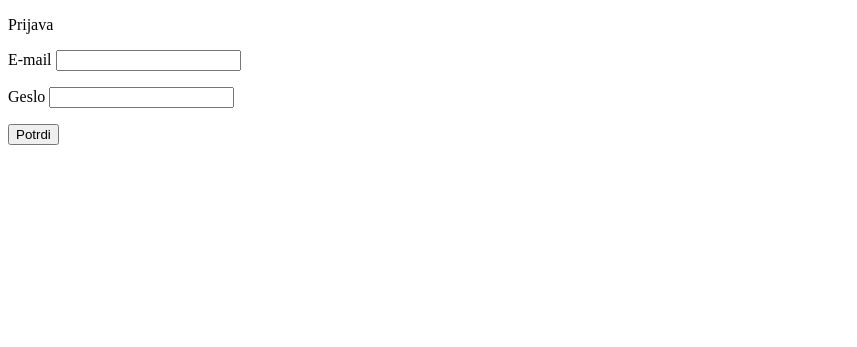
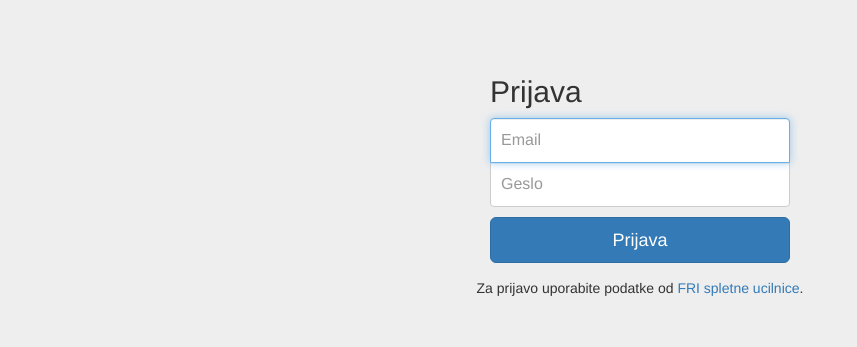
Before and after one commit to marlic1337/FRIm, a Django app: page /login in a window 1280 px wide. Shown: the top 347 px of the page, without its empty margins (0-857 px from the left). Run offline with Django 3.2, Linux system fonts and the light colour scheme; parts of the project's set-up code (start-up, migrations or seed data) failed here and were passed over; some libraries are stand-ins or nearby versions.

Commit message:
added base and login template

```diff
--- a/User/CustomAuth.py
+++ b/User/CustomAuth.py
@@ -48,7 +48,11 @@ class CustomAuth(object):
         else:
             studentId = studentId[0]
 
-        localuser = self.register(username, name, studentId)
+        self.register(username, name, studentId)
+        try:
+            localuser = MyUser.objects.get(username=username)
+        except:
+            return None
 
         return localuser
 
--- a/home/urls.py
+++ b/home/urls.py
@@ -5,4 +5,5 @@ from . import views
 app_name = "home"
 urlpatterns = [
     url(r'^$', views.index, name='index'),
+    url(r'^logout/$', views.logout, name='logout'),
 ]
--- a/login/forms.py
+++ b/login/forms.py
@@ -1,5 +1,5 @@
 from django import forms
 
 class LoginForm(forms.Form):
-    mail = forms.CharField(max_length=30)
+    mail = forms.CharField(label='Email', max_length=30)
     password = forms.CharField(widget=forms.PasswordInput())
--- /dev/null
+++ b/static/css/ie10-viewport-bug-workaround.css
@@ -0,0 +1,13 @@
+/*!
+ * IE10 viewport hack for Surface/desktop Windows 8 bug
+ * Copyright 2014-2015 Twitter, Inc.
+ * Licensed under MIT (https://github.com/twbs/bootstrap/blob/master/LICENSE)
+ */
+
+/*
+ * See the Getting Started docs for more information:
+ * http://getbootstrap.com/getting-started/#support-ie10-width
+ */
+@-ms-viewport     { width: device-width; }
+@-o-viewport      { width: device-width; }
+@viewport         { width: device-width; }
--- /dev/null
+++ b/static/css/login.css
@@ -0,0 +1,44 @@
+body {
+  padding-top: 40px;
+  padding-bottom: 40px;
+  background-color: #eee;
+}
+
+.login-inst {
+  text-align: center;
+}
+
+.form-signin {
+  max-width: 330px;
+  padding: 15px;
+  margin: 0 auto;
+}
+.form-signin .form-signin-heading,
+.form-signin .checkbox {
+  margin-bottom: 10px;
+}
+.form-signin .checkbox {
+  font-weight: normal;
+}
+.form-signin .form-control {
+  position: relative;
+  height: auto;
+  -webkit-box-sizing: border-box;
+     -moz-box-sizing: border-box;
+          box-sizing: border-box;
+  padding: 10px;
+  font-size: 16px;
+}
+.form-signin .form-control:focus {
+  z-index: 2;
+}
+.form-signin input[type="text"] {
+  margin-bottom: -1px;
+  border-bottom-right-radius: 0;
+  border-bottom-left-radius: 0;
+}
+.form-signin input[type="password"] {
+  margin-bottom: 10px;
+  border-top-left-radius: 0;
+  border-top-right-radius: 0;
+}
--- /dev/null
+++ b/static/js/ie10-viewport-bug-workaround.js
@@ -0,0 +1,23 @@
+/*!
+ * IE10 viewport hack for Surface/desktop Windows 8 bug
+ * Copyright 2014-2015 Twitter, Inc.
+ * Licensed under MIT (https://github.com/twbs/bootstrap/blob/master/LICENSE)
+ */
+
+// See the Getting Started docs for more information:
+// http://getbootstrap.com/getting-started/#support-ie10-width
+
+(function () {
+  'use strict';
+
+  if (navigator.userAgent.match(/IEMobile\/10\.0/)) {
+    var msViewportStyle = document.createElement('style')
+    msViewportStyle.appendChild(
+      document.createTextNode(
+        '@-ms-viewport{width:auto!important}'
+      )
+    )
+    document.querySelector('head').appendChild(msViewportStyle)
+  }
+
+})();
--- a/templates/login/login.html
+++ b/templates/login/login.html
@@ -1,18 +1,45 @@
 <!DOCTYPE html>
 <html lang="en">
   <head>
-    <meta charset="UTF-8">
-    <title>Prijava</title>
+    {% load static %}
+    <meta charset="utf-8">
+    <meta http-equiv="X-UA-Compatible" content="IE=edge">
+    <meta name="viewport" content="width=device-width, initial-scale=1">
+    <!-- The above 3 meta tags *must* come first in the head; any other head content must come *after* these tags -->
+    <meta name="description" content="">
+    <meta name="author" content="">
+    <link rel="icon" href="../../favicon.ico">
+
+    <title>Signin Template for Bootstrap</title>
+
+    <!-- Bootstrap core CSS -->
+    <link href="{% static 'css/bootstrap.min.css' %}" rel="stylesheet">
+
+    <!-- IE10 viewport hack for Surface/desktop Windows 8 bug -->
+    <link href="{% static 'css/ie10-viewport-bug-workaround.css' %}" rel="stylesheet">
+
+    <!-- Custom styles for this template -->
+    <link href="{% static 'css/login.css' %}" rel="stylesheet">
+
+    <!-- HTML5 shim and Respond.js for IE8 support of HTML5 elements and media queries -->
+    <!--[if lt IE 9]>
+      <script src="https://oss.maxcdn.com/html5shiv/3.7.3/html5shiv.min.js"></script>
+      <script src="https://oss.maxcdn.com/respond/1.4.2/respond.min.js"></script>
+    <![endif]-->
   </head>
+
   <body>
+
+    <div class="container">
+
       {% if next %}
-        <form action="/login?next={{next}}" method="post" enctype="multipart/form-data">
+      <form action="/login?next={{next}}" method="post" enctype="multipart/form-data" class="form-signin">
       {%else%}
-        <form action="/login" method="post" >
+      <form action="/login" method="post" class="form-signin">
       {% endif %}
         {% csrf_token %}
-            <p>Prijava</p>
-            <p>{{ form.non_field_errors }}</p>
+        <h2 class="form-signin-heading">Prijava</h2>
+        <!--<p>{{ form.non_field_errors }}</p>
         <p>E-mail
             {{ form.mail.errors }}
             {{ form.mail }}
@@ -20,8 +47,25 @@
         <p>Geslo
             {{ form.password.errors }}
             {{ form.password }}
-            </p>
-            <p><input type="submit" value="Potrdi" /></p>
+        </p>-->
+        <label for="inputEmail" class="sr-only">Email</label>
+        <input type="text" maxlength="30" name="mail" id="id_mail" class="form-control" placeholder="Email" required autofocus>
+        <label for="inputPassword" class="sr-only">Geslo</label>
+        <input name="password" type="password" id="id_password" class="form-control" placeholder="Geslo" required>
+        <!--<div class="checkbox">
+          <label>
+            <input type="checkbox" value="remember-me"> Remember me
+          </label>
+        </div>-->
+        <button class="btn btn-lg btn-primary btn-block" type="submit">Prijava</button>
       </form>
+
+        <p class="login-inst">Za prijavo uporabite podatke od <a href="https://ucilnica.fri.uni-lj.si">FRI spletne ucilnice</a>.</p>
+
+    </div> <!-- /container -->
+
+
+    <!-- IE10 viewport hack for Surface/desktop Windows 8 bug -->
+    <script src="{% static 'js/ie10-viewport-bug-workaround.js' %}"></script>
   </body>
 </html>
```
Also changed, not shown: home/views.py (+12 -2 lines), static/css/navbar-fixed-top.css (added, +15 -0 lines), static/css/sticky-footer-navbar.css (added, +33 -0 lines), templates/base.html (added, +93 -0 lines), templates/home/index.html (added, +9 -0 lines), templates/login/loginOld.html (added, +27 -0 lines). Lines whose indentation alone changed are shown as unchanged.
